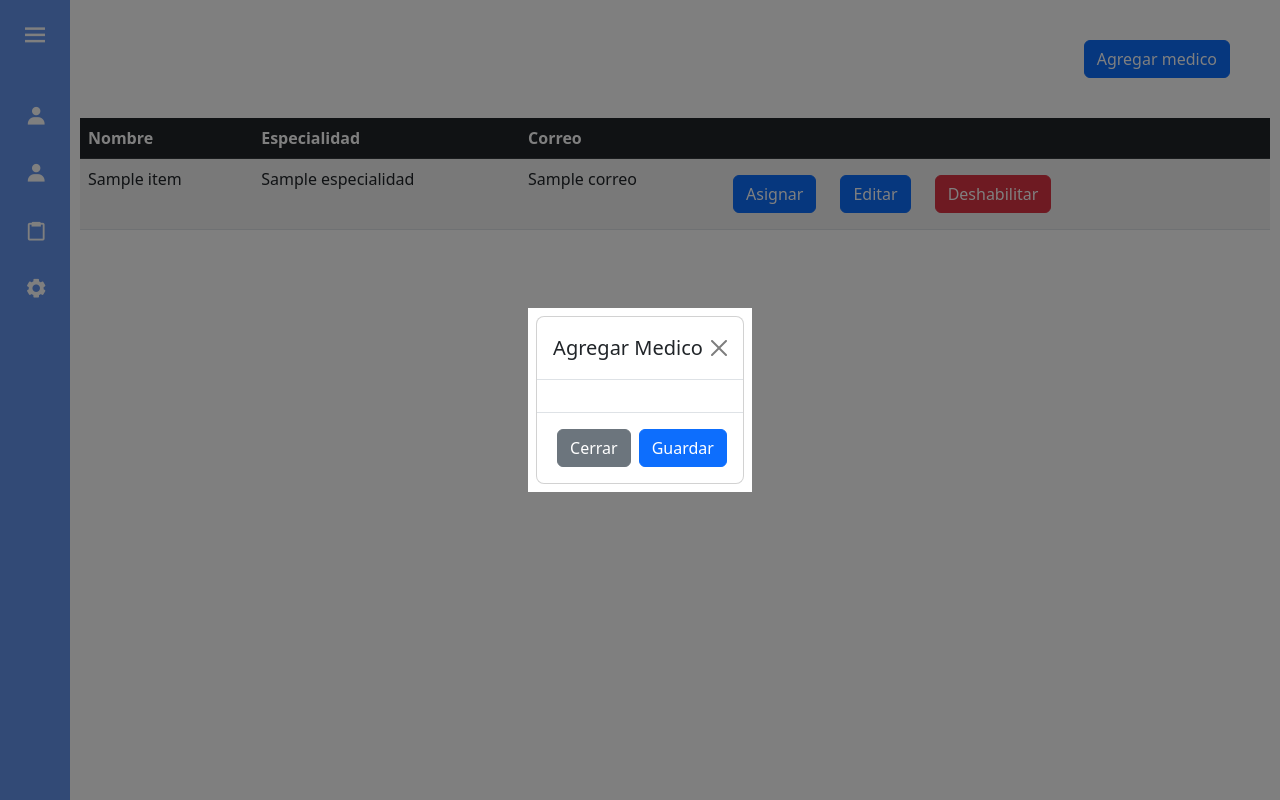
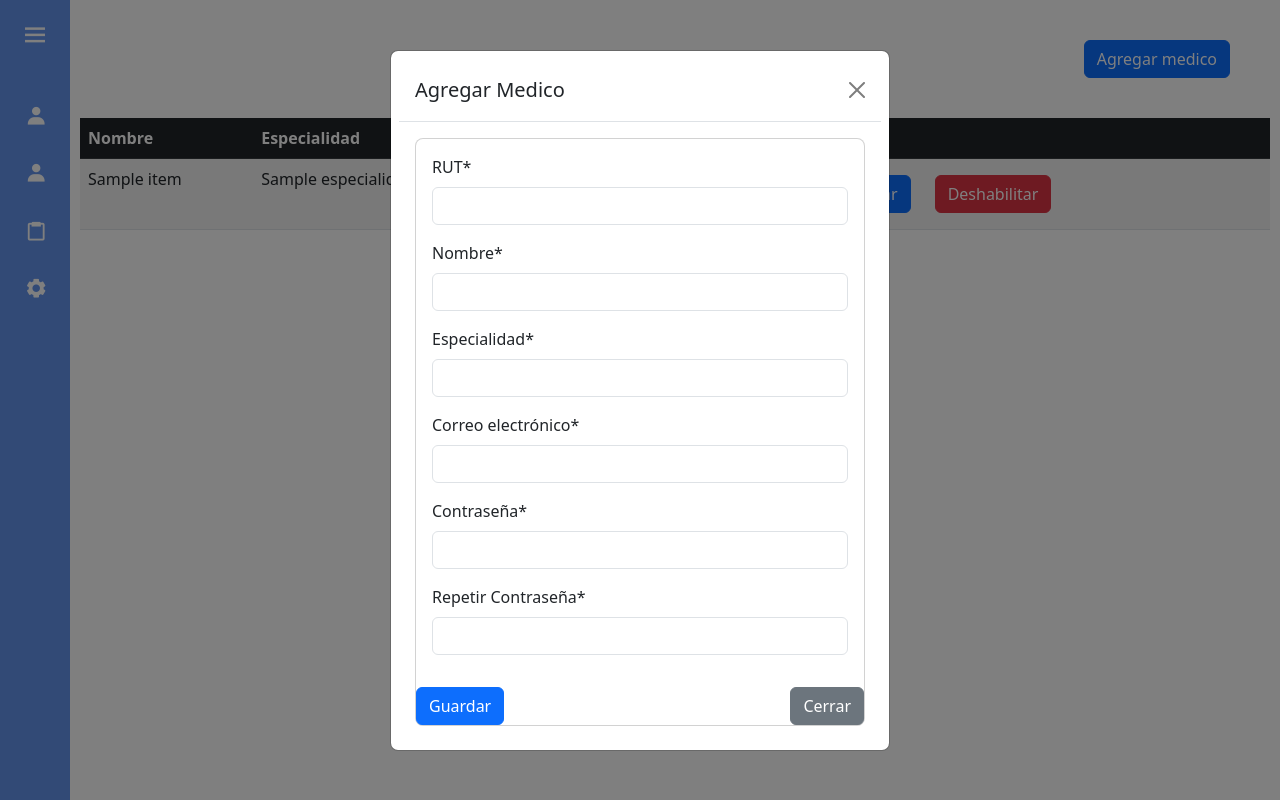
Before and after one commit to SebaDeuS/centroMedico, a Django app: page /medico in a window 1280 px wide, after a click on "Agregar medico". Run offline with Django 4.2, Linux system fonts and the light colour scheme; tables that the repository leaves empty hold one stand-in row (values such as "Sample post"); a database or web service that is not in the repository returns one stand-in record (values such as "Sample title"); data that the repository does not hold is empty; some libraries are stand-ins or nearby versions.

Commit message:
Modal de agregar medico

```diff
--- a/app/templates/admin.html
+++ b/app/templates/admin.html
@@ -50,6 +50,7 @@
     <script src="https://kit.fontawesome.com/79e89e50d7.js" crossorigin="anonymous"></script>
     <script src="../static/js/index.js"></script>
     <script src="https://cdn.jsdelivr.net/npm/bootstrap@5.3.2/dist/js/bootstrap.bundle.min.js" integrity="sha384-C6RzsynM9kWDrMNeT87bh95OGNyZPhcTNXj1NW7RuBCsyN/o0jlpcV8Qyq46cDfL" crossorigin="anonymous"></script>
+    <script src="https://unpkg.com/htmx.org@1.9.6"></script>
 </body>
 
 </html>
--- /dev/null
+++ b/app/templates/agregarMedicoForm.html
@@ -0,0 +1,9 @@
+{% load crispy_forms_tags %}
+<form hx-post="{{ request.path }}" class="modal-content">
+    {% csrf_token %}
+    <div class="modal-body">{{form|crispy}}</div>
+        <div class="d-flex justify-content-between">
+        <button class="btn btn-primary" type="submit">Guardar</button>
+        <button type="button" class="btn btn-secondary" data-bs-dismiss="modal">Cerrar</button>
+    </div>
+</form>
--- a/app/templates/medico.html
+++ b/app/templates/medico.html
@@ -7,7 +7,7 @@
 {% load crispy_forms_tags %}
 <div class="table">
     <div class="card-body d-flex justify-content-end">
-      <button type="button" class="btn btn-primary" data-bs-toggle="modal" data-bs-target="#agregarMedicoModal" hx-get="{% url "agregarMedico" %}" hx-target="#medico">Agregar medico</button>
+      <button type="button" class="btn btn-primary" data-bs-toggle="modal" data-bs-target="#agregarMedicoModal" hx-get="{% url "agregarMedico" %}" hx-target="#dialog">Agregar medico</button>
     </div>
     <table class="table table-striped">
       <thead>
@@ -48,22 +48,15 @@
 
     <!-- Vertically centered modal -->
       <div class="modal fade" id="agregarMedicoModal" tabindex="-1" aria-labelledby="agregarMedicoModalLabel" aria-hidden="true">
-        <div class="modal-dialog modal-dialog-centered">
-          <div class="modal-dialog">
+          <div class="modal-dialog modal-dialog-centered">
             <div class="modal-content">
               <div class="modal-header">
                 <h1 class="modal-title fs-5" id="agregarMedicoModalLabel">Agregar Medico</h1>
                 <button type="button" class="btn-close" data-bs-dismiss="modal" aria-label="Close"></button>
               </div>
-              <div class="modal-body" >
-                <form action="" method="POST" id="medico">
-                  {% csrf_token %}
-                  {{form | crispy}}
-                </form>
-              </div>
-              <div class="modal-footer">
-                <button type="button" class="btn btn-secondary" data-bs-dismiss="modal">Cerrar</button>
-                <button type="button" class="btn btn-primary">Guardar</button>
+
+              <div id="dialog" class="modal-body" hx-target="this">
+                <!--Informacion conseguida de htmx-->
               </div>
             </div>
           </div>
--- a/app/views.py
+++ b/app/views.py
@@ -149,13 +149,14 @@
 
             if response.status_code == 200:
                 messages.success(request, "medico agregado correctamente")
-                return redirect(to=medico)
+                #Envia una respuesta vacia para evitar que la vista se renderice en el modal y refresca la pagina
+                return HttpResponse(status=204, headers={'HX-refresh': 'true'})
             else:
                 form.add_error(None, "Error al registrar el usuario en la API")
     else:
         form = AgregarMedico()
 
-    return render(request, "medico.html", {"form": form})
+    return render(request, "agregarMedicoForm.html", {"form": form})
 
 
 def paciente(request):
```
